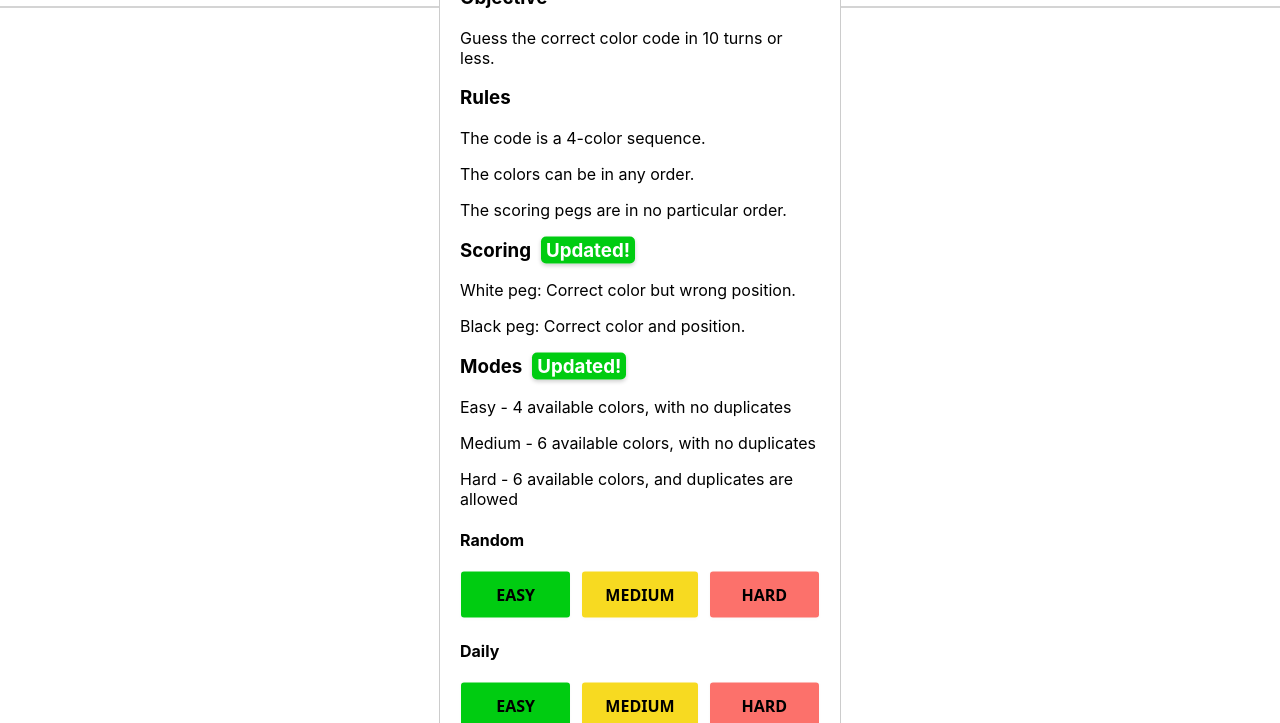
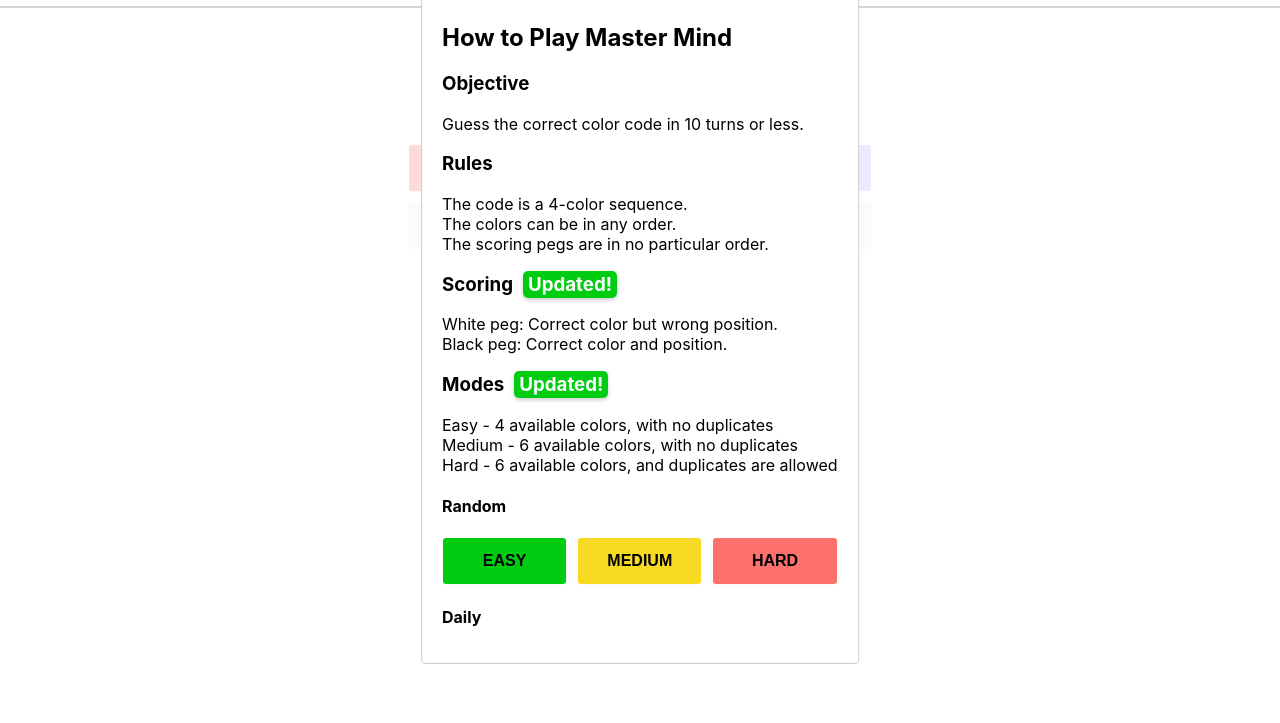
Before and after one commit to LeviGreen/master-mind, a React app: page / in a window 1280 px wide. Shown: the part 77-800 px from the top of the page. Built offline with nearby package versions, Linux system fonts and the light colour scheme.

Commit message:
make various css adjustments. fix rules modal to allow scrolling on smaller screens

```diff
--- a/src/components/App/index.css
+++ b/src/components/App/index.css
@@ -1,5 +1,6 @@
 .App {
-  text-align: center;
+  height: 100%;
+  position: relative;
 }
 
 .App-header {
@@ -17,10 +18,11 @@
 
 .App-module-game {
   width: 100%;
+  max-width: 500px;
   margin: 0 auto;
+  height: calc(100% - 40px);
   display: flex;
   flex-direction: column;
-
 }
 
 .board-container {
@@ -34,10 +36,10 @@
 }
 
 .color-keyboard-container {
-  display: flex;
-  justify-content: center;
-  align-items: center;
   flex-grow: 1;
   overflow: hidden;
   padding: 10px;
+  height: 200px;
+  margin: 0 8px;
+  user-select: none;
 }
--- a/src/components/ColorKeyboard/index.css
+++ b/src/components/ColorKeyboard/index.css
@@ -20,13 +20,11 @@
   box-sizing: border-box;
   color: #000000;
   cursor: pointer;
-  font-family: system-ui,-apple-system,system-ui,"Helvetica Neue",Helvetica,Arial,sans-serif;
   font-size: 1em;
   font-weight: bold;
   line-height: 1.25;
   margin: 0;
   min-height: 3rem;
-  padding: calc(.875rem - 1px) calc(1.5rem - 1px);
   position: relative;
   text-decoration: none;
   transition: all 250ms;
--- a/src/components/ColorKeyboard/index.js
+++ b/src/components/ColorKeyboard/index.js
@@ -52,8 +52,6 @@ function ColorKeyboard({ onColorClick, onSubmit, onDelete, disableSubmit, disabl
         <KeyboardButton color={KEY_COLORS[0]} text={KEY_TEXT[0]} onClick={() => onColorClick(KEY_COLORS[0])}/>
         { mode != EASY ? <KeyboardButton color={KEY_COLORS[1]} text={KEY_TEXT[1]} onClick={() => onColorClick(KEY_COLORS[1])}/> : null }
         <KeyboardButton color={KEY_COLORS[2]} text={KEY_TEXT[2]} onClick={() => onColorClick(KEY_COLORS[2])}/>
-      </div>
-      <div className="keyboard-row">
         <KeyboardButton color={KEY_COLORS[3]} text={KEY_TEXT[3]} onClick={() => onColorClick(KEY_COLORS[3])}/>
         <KeyboardButton color={KEY_COLORS[4]} text={KEY_TEXT[4]} onClick={() => onColorClick(KEY_COLORS[4])}/>
         { mode != EASY ? <KeyboardButton color={KEY_COLORS[5]} text={KEY_TEXT[5]} onClick={() => onColorClick(KEY_COLORS[5])}/> : null }
--- a/src/components/Inputs/index.css
+++ b/src/components/Inputs/index.css
@@ -7,7 +7,6 @@
 
 .input-row {
   display: flex;
-  flex-wrap: wrap;
   gap: 10px;
 }
 
--- a/src/components/Modals/constants.js
+++ b/src/components/Modals/constants.js
@@ -6,8 +6,6 @@ export const customStyles = {
     bottom: 'auto',
     marginRight: '-50%',
     transform: 'translate(-50%, -50%)',
-    maxWidth: '360px',
-    wordWrap: 'break-word'
   },
 };
 
--- a/src/components/Modals/index.css
+++ b/src/components/Modals/index.css
@@ -4,3 +4,9 @@
   gap: 10px;
   margin-top: 20px;
 }
+
+.modal-container {
+  max-height: 80vh;
+  max-width: 80vh;
+  overflow: auto;
+}
--- a/src/components/Modals/rulesModal.js
+++ b/src/components/Modals/rulesModal.js
@@ -1,6 +1,7 @@
 import Modal from 'react-modal';
 import { customStyles, primaryBadge } from "./constants";
 import ModalButtons from "./modalButtons";
+import './index.css';
 
 function RulesModal( { showRules, resetGame } ) {
   return (
@@ -9,27 +10,35 @@ function RulesModal( { showRules, resetGame } ) {
         contentLabel="Game Rules"
         style={customStyles}
       >
+        <div className='modal-container'>
           <h2>How to Play Master Mind</h2>
           <h3>Objective</h3>
           <p>Guess the correct color code in 10 turns or less.</p>
           <h3>Rules</h3>
-        <p>The code is a 4-color sequence.</p>
-        <p>The colors can be in any order.</p>
-        <p>The scoring pegs are in no particular order.</p>
+          <p>
+            The code is a 4-color sequence.<br/>
+            The colors can be in any order.<br/>
+            The scoring pegs are in no particular order.
+          </p>
           <h3>
             Scoring
             <span style={primaryBadge}>Updated!</span>
           </h3>
-        <p>White peg: Correct color but wrong position.</p>
-        <p>Black peg: Correct color and position.</p>
+          <p>
+            White peg: Correct color but wrong position.<br/>
+            Black peg: Correct color and position.
+          </p>
           <h3>
             Modes
             <span style={primaryBadge}>Updated!</span>
           </h3>
-        <p>Easy - 4 available colors, with no duplicates</p>
-        <p>Medium - 6 available colors, with no duplicates</p>
-        <p>Hard - 6 available colors, and duplicates are allowed</p>
+          <p>
+            Easy - 4 available colors, with no duplicates<br/>
+            Medium - 6 available colors, with no duplicates<br/>
+            Hard - 6 available colors, and duplicates are allowed
+          </p>
           <ModalButtons onClick={(mode) => resetGame(mode)}/>
+        </div>
       </Modal>
   );
 }
```
Lines whose indentation alone changed are shown as unchanged.
